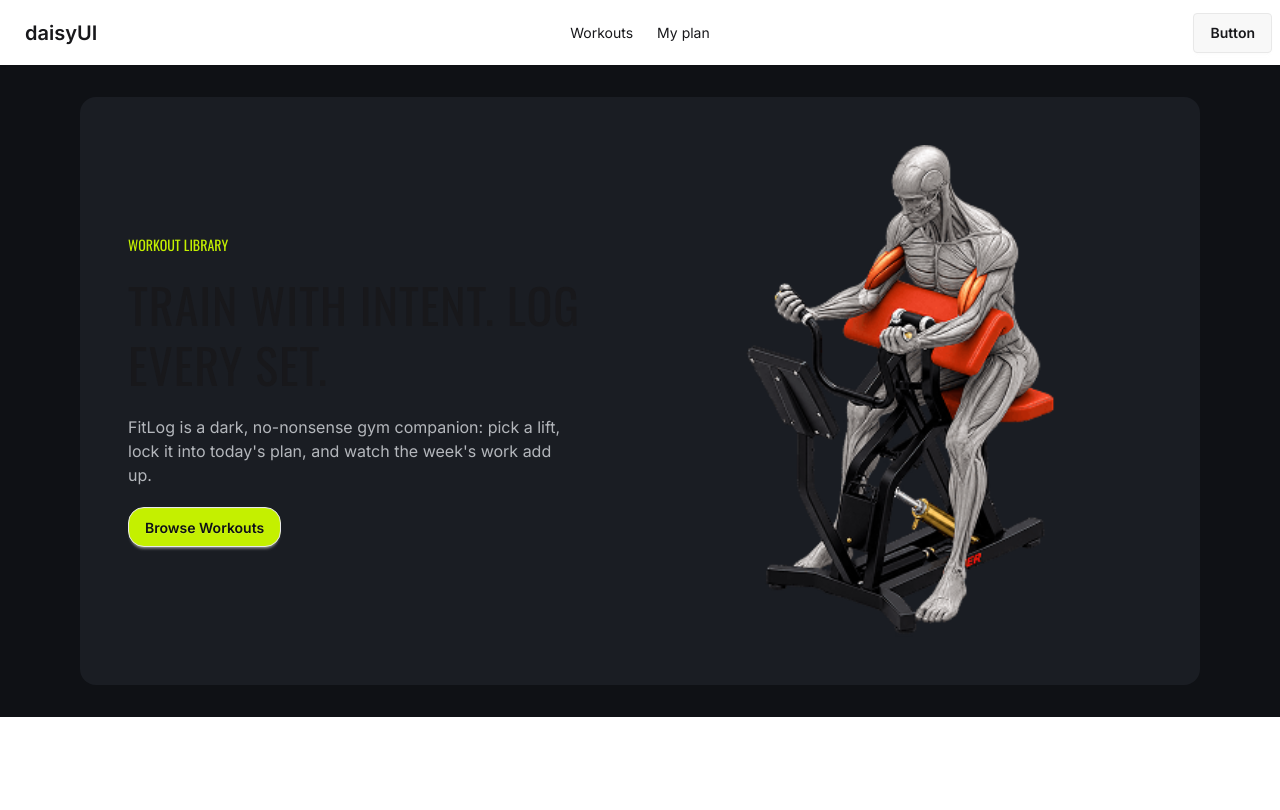
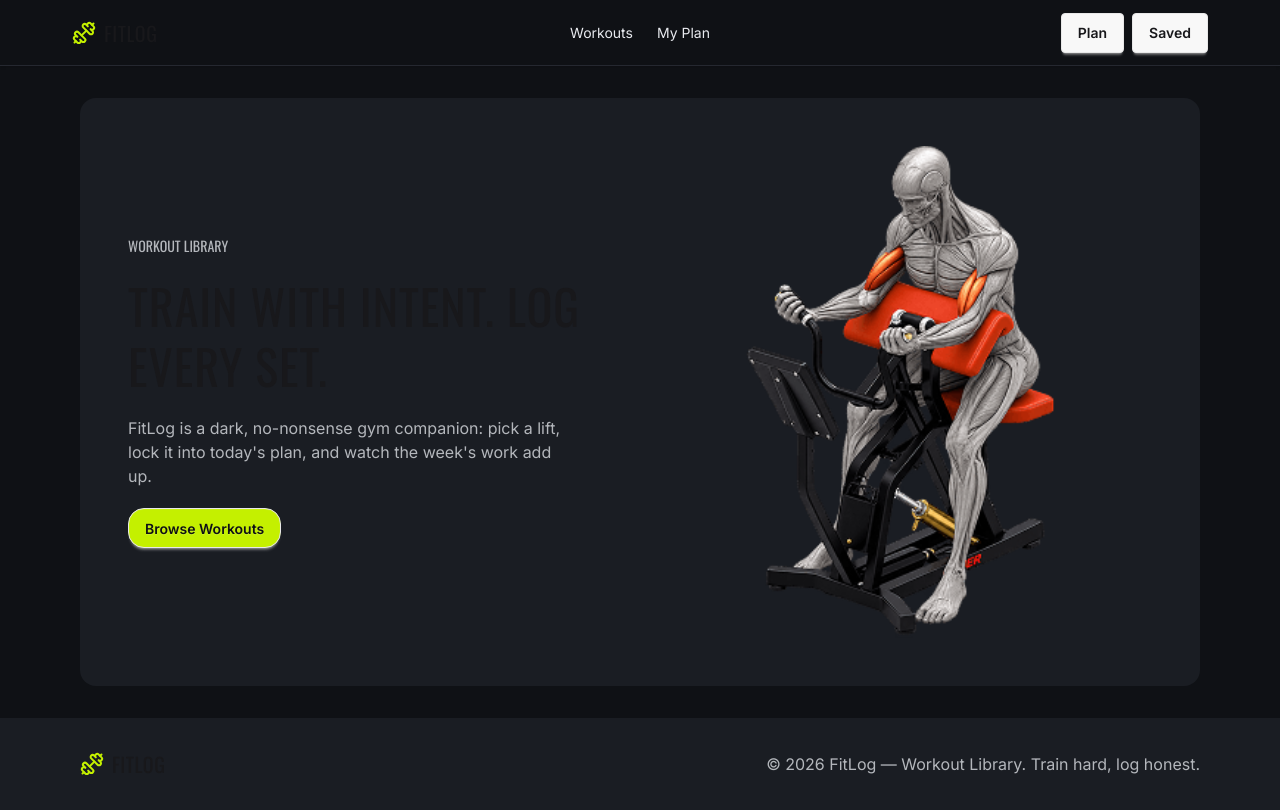
Before and after one commit to nahid1070/fitlog-workout-library, a Next.js app: page / in a window 1280 px wide. Built offline with nearby package versions, Linux system fonts and the light colour scheme.

Commit message:
Header Intially Completed and Footer Initailly Completed

```diff
--- a/package.json
+++ b/package.json
@@ -10,6 +10,7 @@
   },
   "dependencies": {
     "@tailwindcss/postcss": "^4.3.5",
+    "lucide": "^1.74.0",
     "next": "16.4.6",
     "react": "19.3.0",
     "react-dom": "19.3.0"
--- a/src/app/globals.css
+++ b/src/app/globals.css
@@ -35,6 +35,10 @@ body{
   font-family: var(--font-inter), sans-serif;
 }
 
+p {
+  color: var(--brand-text);
+}
+
 h1, h2, h3, h4, h5, h6 {
   font-family: var(--font-oswald), sans-serif;
   letter-spacing: .02em;
--- a/src/app/layout.tsx
+++ b/src/app/layout.tsx
@@ -2,6 +2,7 @@ import type { Metadata } from "next";
 import {Inter, Oswald } from "next/font/google";
 import "./globals.css";
 import Header from "@/components/shared/Header";
+import Footer from "@/components/shared/Footer";
 
 const oswald = Oswald({
   variable: "--font-oswald",
@@ -26,12 +27,16 @@ export default function RootLayout({ children }: LayoutProps<"/">) {
       className={`${oswald.variable} ${inter.variable} h-full antialiased`}
     >
       <body>
+        {/* Header */}
         <Header />
 
+        {/* Main Content */}
         <main className="w-full max-w-6xl mx-auto px-4 py-8">
           {children}
         </main>
 
+        {/* Footer */}
+        <Footer />
       </body>
     </html>
   );
--- a/src/components/shared/Footer.tsx
+++ b/src/components/shared/Footer.tsx
@@ -0,0 +1,22 @@
+import Link from "next/link";
+
+function Footer() {
+
+    return (
+        <footer className="bg-surface">
+           <div className="max-w-6xl mx-auto px-4 py-8">
+                <div className="flex items-center justify-between">
+                    {/* Logo */}
+                    <Link href={'/'} className="text-xl tracking-wide uppercase font-heading flex items-center gap-2">
+                        <svg xmlns="http://www.w3.org/2000/svg" width="24" height="24" viewBox="0 0 24 24" fill="none" stroke="#c4f000" strokeWidth="2" strokeLinecap="round" stroke-linejoin="round" className="lucide lucide-dumbbell preview-icon"><path d="M17.596 12.768a2 2 0 1 0 2.829-2.829l-1.768-1.767a2 2 0 0 0 2.828-2.829l-2.828-2.828a2 2 0 0 0-2.829 2.828l-1.767-1.768a2 2 0 1 0-2.829 2.829z"/><path d="m2.5 21.5 1.4-1.4"/><path d="m20.1 3.9 1.4-1.4"/><path d="M5.343 21.485a2 2 0 1 0 2.829-2.828l1.767 1.768a2 2 0 1 0 2.829-2.829l-6.364-6.364a2 2 0 1 0-2.829 2.829l1.768 1.767a2 2 0 0 0-2.828 2.829z"/><path d="m9.6 14.4 4.8-4.8"/></svg>
+                        FitLog
+                    </Link>
+
+                    <p>© 2026 FitLog — Workout Library. Train hard, log honest.</p>
+                </div>
+           </div>
+        </footer>
+    );
+}
+
+export default Footer
--- a/src/components/shared/Header.tsx
+++ b/src/components/shared/Header.tsx
@@ -1,18 +1,20 @@
+
 import Link from "next/link";
 
 function Header() {
 
   const navLins = <>
     <li>
-          <Link href={'/'}> Workouts</Link>
+          <Link href={'/'} className="rounded-[0.73rem] text-brand-heading"> Workouts</Link>
       </li>
       <li>
-          <Link href={'/my-plan'}>My plan</Link>
+          <Link href={'/my-plan'} className="rounded-[0.73rem] text-brand-heading">My Plan</Link>
     </li>
   </>
 
   return (
-    <div className="navbar bg-base-100 shadow-sm">
+    <header className="bg-brand-body border-b border-brand-border shadow-sm">
+      <div className="navbar w-full max-w-6xl mx-auto">
         <div className="navbar-start">
           <div className="dropdown">
             <div tabIndex={0} role="button" className="btn btn-ghost lg:hidden">
@@ -42,17 +44,25 @@ function Header() {
 
             </ul>
           </div>
-        <a className="btn btn-ghost text-xl">daisyUI</a>
+
+          {/* Logo */}
+          <Link href={'/'} className="text-xl tracking-wide uppercase font-heading flex items-center gap-2">
+            <svg xmlns="http://www.w3.org/2000/svg" width="24" height="24" viewBox="0 0 24 24" fill="none" stroke="#c4f000" strokeWidth="2" strokeLinecap="round" stroke-linejoin="round" className="lucide lucide-dumbbell preview-icon"><path d="M17.596 12.768a2 2 0 1 0 2.829-2.829l-1.768-1.767a2 2 0 0 0 2.828-2.829l-2.828-2.828a2 2 0 0 0-2.829 2.828l-1.767-1.768a2 2 0 1 0-2.829 2.829z"/><path d="m2.5 21.5 1.4-1.4"/><path d="m20.1 3.9 1.4-1.4"/><path d="M5.343 21.485a2 2 0 1 0 2.829-2.828l1.767 1.768a2 2 0 1 0 2.829-2.829l-6.364-6.364a2 2 0 1 0-2.829 2.829l1.768 1.767a2 2 0 0 0-2.828 2.829z"/><path d="m9.6 14.4 4.8-4.8"/></svg>
+            FitLog
+          </Link>
+
         </div>
         <div className="navbar-center hidden lg:flex">
           <ul className="menu menu-horizontal px-1">
             {navLins}
           </ul>
         </div>
-      <div className="navbar-end">
-        <a className="btn">Button</a>
+        <div className="navbar-end gap-2">
+          <button className="btn">Plan</button>
+          <button className="btn">Saved</button>
         </div>
     </div>
+    </header>
   );
 }
 
```
Also changed, not shown: 2 other files (tests, documents, lock files or other folders). Lines whose indentation alone changed are shown as unchanged.
